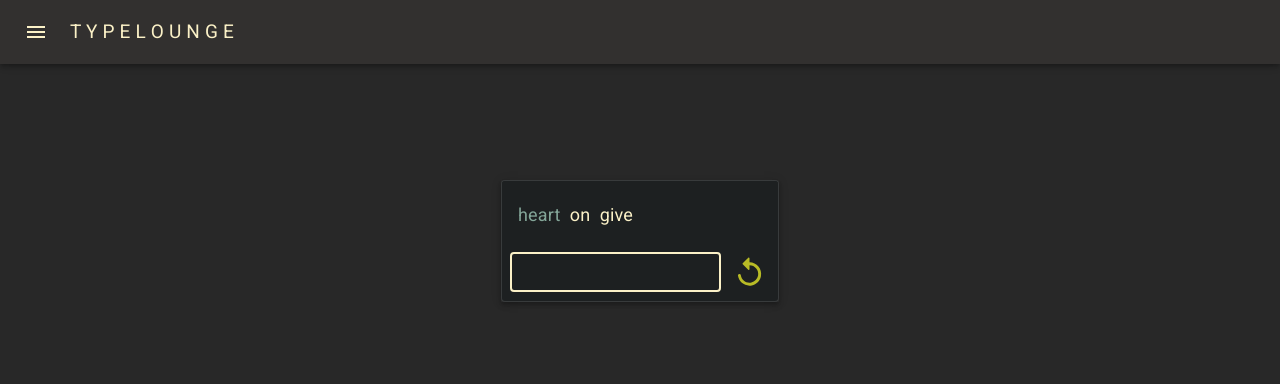
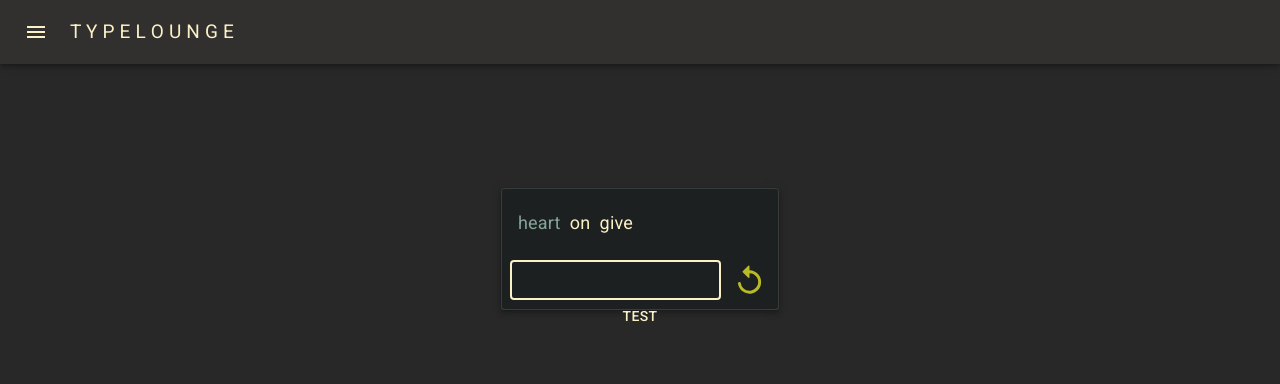
Before and after one commit to MacDeluca/Type-Lounge, a React (Create React App) app: page / in a window 1280 px wide. Shown: the top 384 px of the page. Built offline with nearby package versions, Linux system fonts and the light colour scheme.

Commit message:
working physics particals

```diff
--- a/package.json
+++ b/package.json
@@ -14,11 +14,13 @@
     "@testing-library/react": "^11.2.7",
     "@testing-library/user-event": "^12.8.3",
     "@types/jest": "^26.0.24",
+    "@types/matter-js": "^0.17.5",
     "@types/node": "^12.20.19",
     "@types/react": "^17.0.19",
     "@types/react-dom": "^17.0.9",
     "@types/uuid": "^8.3.1",
     "formik": "^2.2.9",
+    "matter-js": "^0.17.1",
     "react": "^17.0.2",
     "react-dom": "^17.0.2",
     "react-scripts": "4.0.3",
--- a/src/App.css
+++ b/src/App.css
@@ -18,9 +18,7 @@
   overflow-x: hidden;
   overflow-y: hidden;
   min-height: 100vh;
-  align-items: center;
-  font-size: calc(10px + 2vmin);
-  color: white;
+
 }
 .App-header{
   background-color:#32302f;
--- a/src/App.tsx
+++ b/src/App.tsx
@@ -1,10 +1,13 @@
-import { Box, Button, Grow } from '@material-ui/core';
-import { ThemeProvider } from '@material-ui/core/styles';
+import { Box, Button, Grid, Grow } from '@material-ui/core';
+import { createStyles, makeStyles, Theme, ThemeProvider } from '@material-ui/core/styles';
 import React, { useEffect, useState } from 'react';
 import Cookies from 'universal-cookie';
 import './App.css';
 import { Header } from './components/Header';
 import { UserNameModal } from './components/partials/UserNameModal';
+import { MatterStepThree } from './components/Physics';
+
+// import { Comp } from './components/Physics';
 import { SpotifyFooter } from './components/SpotifyFooter';
 import { TypingCard } from './components/TypingCard';
 import { darkTheme, lightTheme } from './utility/colours';
@@ -13,6 +16,7 @@ import { SettingsContext, ISettings } from './utility/context';
 
 function App() {
   let cookies = new Cookies();
+  const styles = useStyles();
   const [settings, setSettings] = useState<ISettings>(cookies.get(COOKIE_SETTINGS) ??
     {
       easyMode: true,
@@ -32,16 +36,23 @@ function App() {
     <div className="App">
     <SettingsContext.Provider value={{settings, setSettings}}>
       <ThemeProvider theme={settings.darkMode ? darkTheme : lightTheme}>
-
-        <Header/>
-        <TypingCard/>
-        <SpotifyFooter/>
-
+          <Header/>
+          <div className={styles.root}>
+            <MatterStepThree/>
+            </div>
+          <SpotifyFooter/>
       </ThemeProvider>
     </SettingsContext.Provider>
     </div>
 
   );
 }
+const useStyles = makeStyles((theme: Theme) =>
+createStyles({
+    root: {
+      height: '91.6vh',
+      display:'flex',
+    }
+}))
 
 export default App;
--- /dev/null
+++ b/src/components/Physics.tsx
@@ -0,0 +1,175 @@
+
+import React, { useEffect, useState, useRef } from 'react'
+import Matter from 'matter-js'
+import { TypingCard } from './TypingCard'
+import { Button, useTheme } from '@material-ui/core'
+
+const STATIC_DENSITY = 15
+const PARTICLE_SIZE = 20
+const PARTICLE_BOUNCYNESS = .5 //1.1
+
+export const MatterStepThree = () => {
+  const theme = useTheme();
+  const randomColor = [
+    theme.palette.primary.main,
+    theme.palette.text.secondary,
+    theme.palette.secondary.main,
+    theme.palette.text.primary,
+    theme.palette.error.main
+  ]
+  const boxRef = useRef<any>(null)
+  const canvasRef = useRef<any>(null)
+  const [constraints, setContraints] = useState<any>()
+  const [scene, setScene] = useState<any>()
+
+  const [someStateValue, setSomeStateValue] = useState(false)
+
+  const handleResize = () => {
+    setContraints(boxRef.current.getBoundingClientRect())
+  }
+
+  const handleClick = () => {
+    setSomeStateValue(!someStateValue)
+  }
+
+  useEffect(() => {
+    let Engine = Matter.Engine
+    let Render = Matter.Render
+    let World = Matter.World
+    let Bodies = Matter.Bodies
+
+    let engine = Engine.create()
+
+    let render = Render.create({
+      element: boxRef.current,
+      engine: engine,
+      canvas: canvasRef.current,
+      options: {
+        background: 'transparent',
+        wireframes: false,
+      },
+    })
+
+    const floor = Bodies.rectangle(0, 0, 0, STATIC_DENSITY, {
+      isStatic: true,
+      render: {
+        fillStyle: 'blue',
+      },
+    })
+
+    World.add(engine.world, [floor])
+
+    Engine.run(engine)
+    Render.run(render)
+
+    setContraints(boxRef.current.getBoundingClientRect())
+    setScene(render)
+    console.log(boxRef.current.getBoundingClientRect());
+    window.addEventListener('resize', handleResize)
+  }, [])
+
+  useEffect(() => {
+    return () => {
+      window.removeEventListener('resize', handleResize)
+    }
+  }, [])
+
+  useEffect(() => {
+    if (constraints) {
+      let { width, height } = constraints
+
+      // Dynamically update canvas and bounds
+      scene.bounds.max.x = width
+      scene.bounds.max.y = height
+      scene.options.width = width
+      scene.options.height = height
+      scene.canvas.width = width
+      scene.canvas.height = height
+
+      // Dynamically update floor
+      const floor = scene.engine.world.bodies[0]
+
+      Matter.Body.setPosition(floor, {
+        x: width / 2,
+        y: height + STATIC_DENSITY / 2,
+      })
+
+      Matter.Body.setVertices(floor, [
+        { x: 0, y: height },
+        { x: width, y: height },
+        { x: width, y: height + STATIC_DENSITY },
+        { x: 0, y: height + STATIC_DENSITY },
+      ])
+    }
+  }, [scene, constraints])
+
+  useEffect(() => {
+    // Add a new "ball" everytime `someStateValue` changes
+    if (scene) {
+      let { width } = constraints!
+      let randomX = Math.floor(Math.random() * -width) + width
+      Matter.World.add(
+        scene.engine.world,
+        Matter.Bodies.circle(randomX, -PARTICLE_SIZE, PARTICLE_SIZE, {
+          restitution: PARTICLE_BOUNCYNESS,
+          render: {fillStyle: randomColor[Math.floor(Math.random() * (randomColor.length))]}
+        }),
+      )
+    }
+  }, [someStateValue])
+
+  return (
+    <div
+      style={{
+        position: 'relative',
+        //border: '1px solid white',
+        padding: '8px',
+        width:'100%',
+      }}
+    >
+      {/* <div
+        style={{
+          display: 'grid',
+          gridTemplateColumns: '1fr auto',
+          rowGap: '16px',
+          marginBottom: '32px',
+        }}
+      >
+        <div>SubTitle</div>
+        <div>£xxx</div>
+        <div>Discount</div>
+        <div>£xxx</div>
+        <div>Total</div>
+        <div>£xxx</div>
+      </div>
+
+      <button
+        style={{
+          cursor: 'pointer',
+          display: 'block',
+          textAlign: 'center',
+          marginBottom: '16px',
+          width: '100%',
+        }}
+        onClick={() => handleClick()}
+      >
+        Checkout
+      </button> */}
+      <TypingCard/>
+      <Button onClick={()=>handleClick()}>test</Button>
+      <div
+        ref={boxRef}
+        style={{
+          position: 'absolute',
+          top: 0,
+          left: 0,
+          width: '100%',
+          height: '100%',
+          pointerEvents: 'none',
+        }}
+      >
+        <canvas ref={canvasRef} />
+      </div>
+    </div>
+  )
+}
--- a/src/components/TypingCard.tsx
+++ b/src/components/TypingCard.tsx
@@ -99,7 +99,7 @@ createStyles({
         marginRight: '10%',
         marginLeft: '10%',
         width: '80%',
-        marginBottom: 200,
+        //marginBottom: 200,
     },
     card: {
         minWidth: 50,
```
Also changed, not shown: 1 other file (tests, documents, lock files or other folders).
